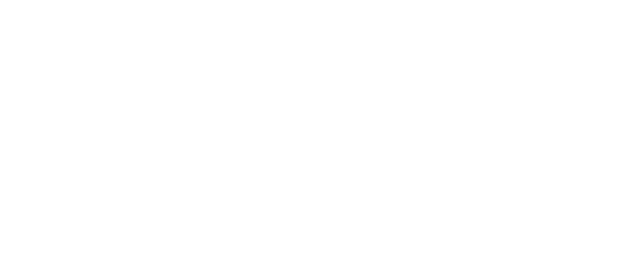
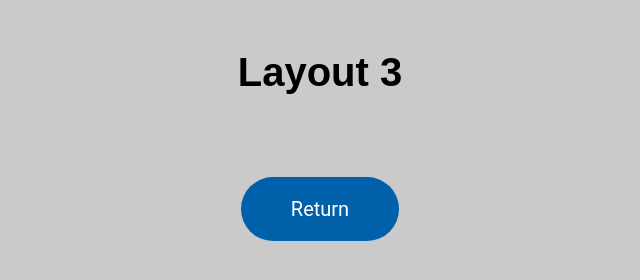
Before and after one commit to ARA90AR90/Box-Methods, a plain HTML site: page layout3.html in a window 1280 px wide. Shown: the whole page, without its empty margins (320-960 px from the left). Drawn offline with Linux system fonts and the light colour scheme.

Commit message:
Added minor adjustments and linked Layouts 3,4 to the  css file

```diff
--- a/layout3.html
+++ b/layout3.html
@@ -4,7 +4,18 @@
     <meta charset="UTF-8" />
     <meta http-equiv="X-UA-Compatible" content="IE=edge" />
     <meta name="viewport" content="width=device-width, initial-scale=1.0" />
+    <link rel="stylesheet" href="styles.css" />
     <title>Layout 3</title>
   </head>
-  <body></body>
+  <body>
+    <div>
+      <h2>Layout 3</h2>
+    </div>
+    <section>
+      <div class="container-rtn">
+        <div class="buttons btn-return"></div>
+        <a href="./index.html" class="btn btn-return"> Return</a>
+      </div>
+    </section>
+  </body>
 </html>
```
Also changed, not shown: layout4.html (+15 -1 lines).
